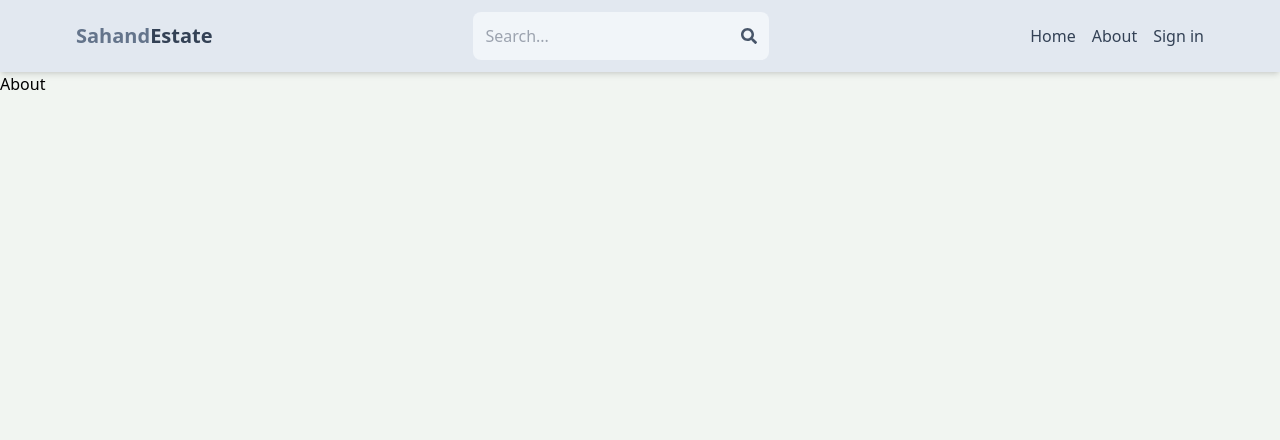
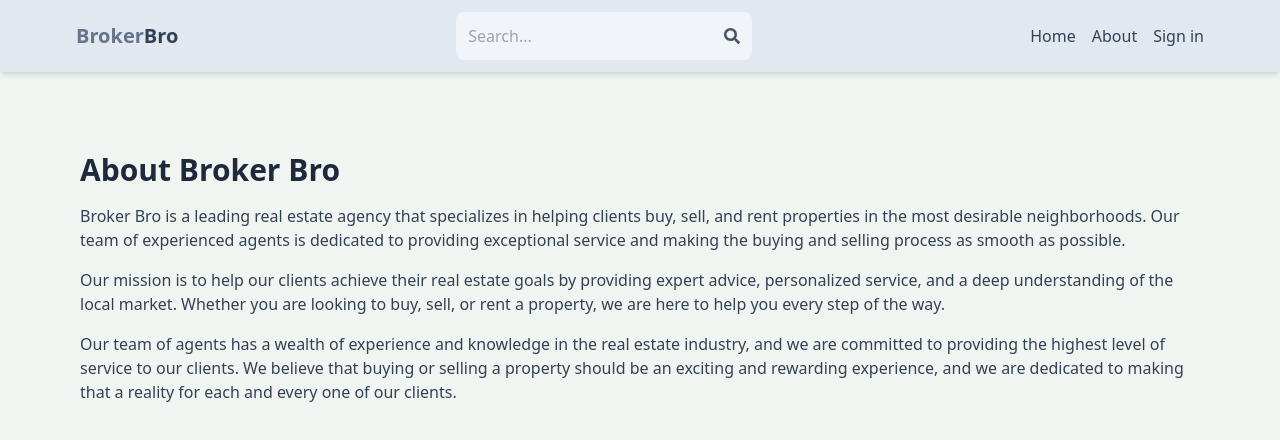
Before and after one commit to Ujwal-Shetty/Real-estate-web, a React (Vite) app in the folder client/: page /about in a window 1280 px wide. Shown: the top 440 px of the page. Built offline with nearby package versions, Linux system fonts and the light colour scheme.

Commit message:
complete about page

```diff
--- a/client/src/components/Header.jsx
+++ b/client/src/components/Header.jsx
@@ -27,8 +27,8 @@
       <div className='flex justify-between items-center max-w-6xl mx-auto p-3'>
         <Link to='/'>
           <h1 className='font-bold text-sm sm:text-xl flex flex-wrap'>
-            <span className='text-slate-500'>Sahand</span>
-            <span className='text-slate-700'>Estate</span>
+            <span className='text-slate-500'>Broker</span>
+            <span className='text-slate-700'>Bro</span>
           </h1>
         </Link>
         <form
--- a/client/src/pages/About.jsx
+++ b/client/src/pages/About.jsx
@@ -2,6 +2,13 @@
 
 export default function About() {
   return (
-    <div>About</div>
+    <div className='py-20 px-4 max-w-6xl mx-auto'>
+      <h1 className='text-3xl font-bold mb-4 text-slate-800'>About Broker Bro</h1>
+      <p className='mb-4 text-slate-700'>Broker Bro is a leading real estate agency that specializes in helping clients buy, sell, and rent properties in the most desirable neighborhoods. Our team of experienced agents is dedicated to providing exceptional service and making the buying and selling process as smooth as possible.</p>
+      <p className='mb-4 text-slate-700'>
+      Our mission is to help our clients achieve their real estate goals by providing expert advice, personalized service, and a deep understanding of the local market. Whether you are looking to buy, sell, or rent a property, we are here to help you every step of the way.
+      </p>
+      <p className='mb-4 text-slate-700'>Our team of agents has a wealth of experience and knowledge in the real estate industry, and we are committed to providing the highest level of service to our clients. We believe that buying or selling a property should be an exciting and rewarding experience, and we are dedicated to making that a reality for each and every one of our clients.</p>
+    </div>
   )
 }
```
